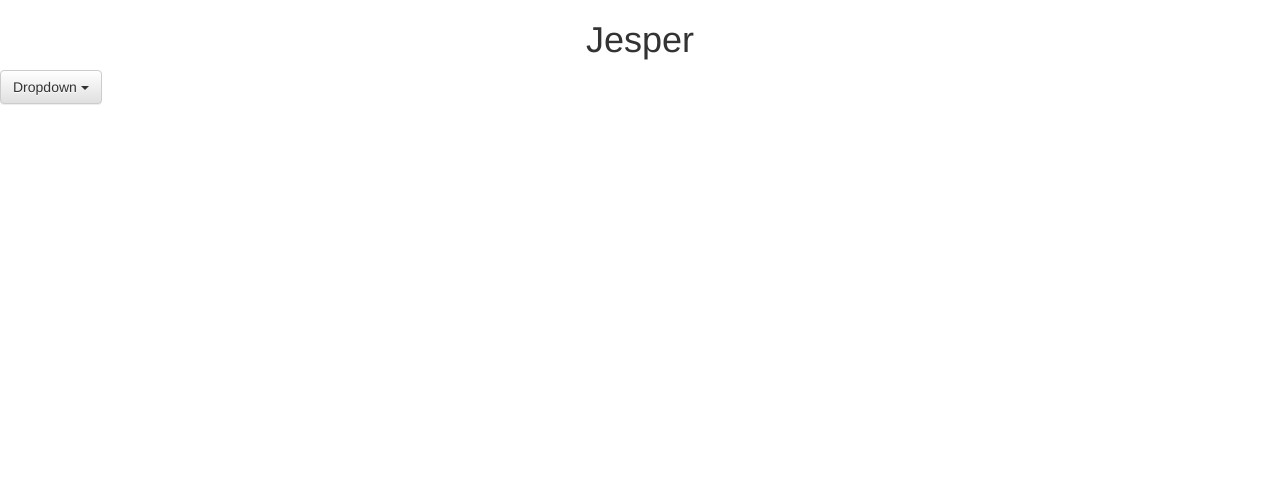
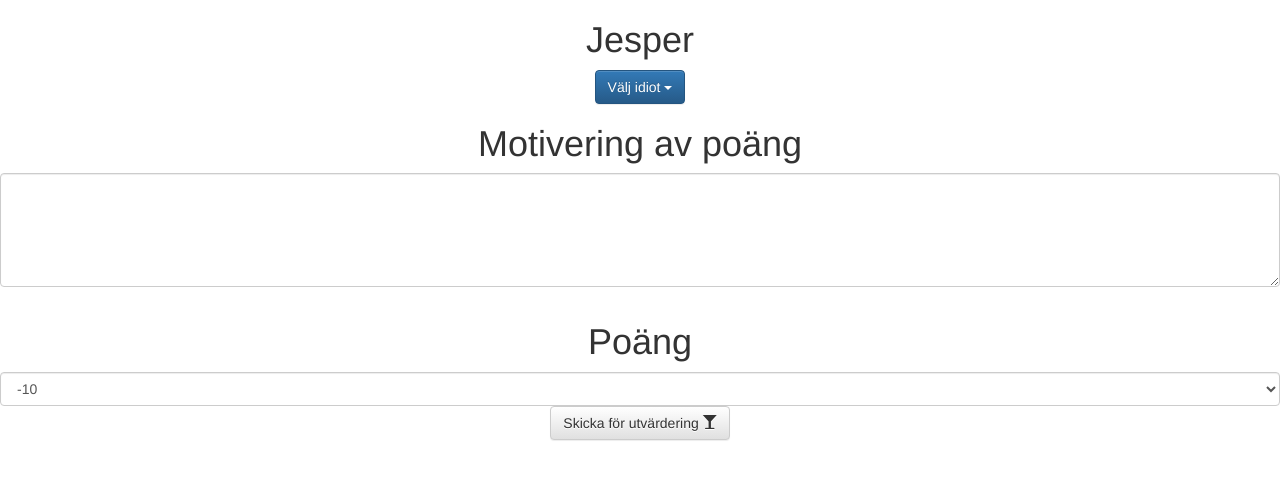
Before and after one commit to jjojo/orsa, an Angular app in the folder orsa-score/: page /dashboard in a window 1280 px wide. Shown: the top 480 px of the page. Built offline with nearby package versions, Linux system fonts and the light colour scheme.

Commit message:
grund för dashboard klar

```diff
--- a/orsa-score/src/app/dashboard/dashboard.component.html
+++ b/orsa-score/src/app/dashboard/dashboard.component.html
@@ -2,16 +2,55 @@
   <h1>{{user}}</h1>
 </div>
 
-  <div class="dropdown">
-  <button class="btn btn-default dropdown-toggle" type="button" id="dropdownMenu1" data-toggle="dropdown" aria-haspopup="true" aria-expanded="true">
-    Dropdown
-    <span class="caret"></span>
-  </button>
-  <ul class="dropdown-menu" aria-labelledby="dropdownMenu1">
-    <li><a href="#">Action</a></li>
-    <li><a href="#">Another action</a></li>
-    <li><a href="#">Something else here</a></li>
-    <li role="separator" class="divider"></li>
-    <li><a href="#">Separated link</a></li>
+<div class="dropdown text-center">
+  <button class="btn btn-primary dropdown-toggle" type="button" data-toggle="dropdown">Välj idiot
+  <span class="caret"></span></button>
+  <ul class="dropdown-menu">
+    <li><a href="#">Jesper</a></li>
+    <li><a href="#">Axel</a></li>
+    <li><a href="#">Oliver</a></li>
+    <li><a href="#">Jonas</a></li>
+    <li><a href="#">Krill</a></li>
+    <li><a href="#">Andreas</a></li>
+    <li><a href="#">Christian</a></li>
+    <li><a href="#">Johan A</a></li>
   </ul>
 </div>
+<div class="text-center">
+  <h1>Motivering av poäng</h1>
+</div>
+  <div class="row">
+    <div class="col-xs-12"><div class="form-group">
+
+        <textarea class="form-control" rows="5" id="comment"></textarea>
+    </div>
+  </div>
+</div>
+<div class="text-center">
+  <h1>Poäng</h1>
+</div>
+<select class="form-control">
+    <option value="-10">-10</option>
+    <option value="-9">-9</option>
+    <option value="-8">-8</option>
+    <option value="-7">-7</option>
+    <option value="-6">-6</option>
+    <option value="-5">-5</option>
+    <option value="-4">-4</option>
+    <option value="-3">-3</option>
+    <option value="-2">-2</option>
+    <option value="-1">-1</option>
+    <option value="1">1</option>
+    <option value="2">2</option>
+    <option value="3">3</option>
+    <option value="4">4</option>
+    <option value="5">5</option>
+    <option value="6">6</option>
+    <option value="7">7</option>
+    <option value="8">8</option>
+    <option value="9">9</option>
+    <option value="10">10</option>
+</select>
+<button type="button" class="btn btn-default center-block" aria-label="Left Align"> Skicka för utvärdering
+  <span class="glyphicon glyphicon-glass" aria-hidden="true"></span>
+</button>
--- a/orsa-score/src/index.html
+++ b/orsa-score/src/index.html
@@ -12,7 +12,8 @@
 
 <!-- Optional theme -->
 <link rel="stylesheet" href="https://maxcdn.bootstrapcdn.com/bootstrap/3.3.7/css/bootstrap-theme.min.css" integrity="sha384-rHyoN1iRsVXV4nD0JutlnGaslCJuC7uwjduW9SVrLvRYooPp2bWYgmgJQIXwl/Sp" crossorigin="anonymous">
-
+<script src="https://ajax.googleapis.com/ajax/libs/jquery/3.2.1/jquery.min.js"></script>
+<script src="https://maxcdn.bootstrapcdn.com/bootstrap/3.3.7/js/bootstrap.min.js"></script>
 
 </head>
 <body>
```
